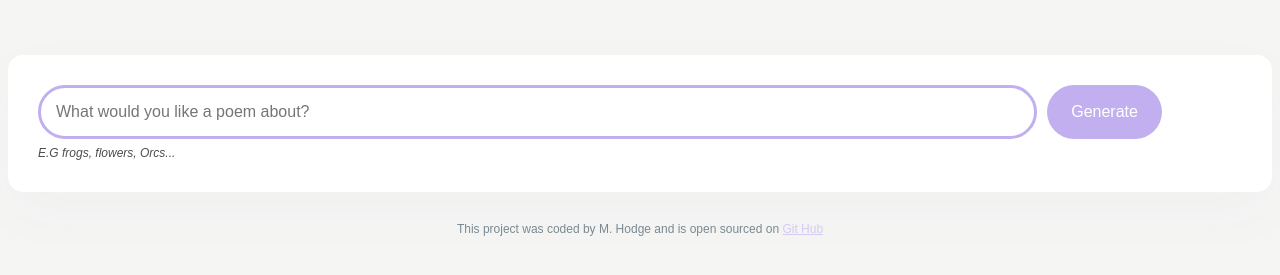
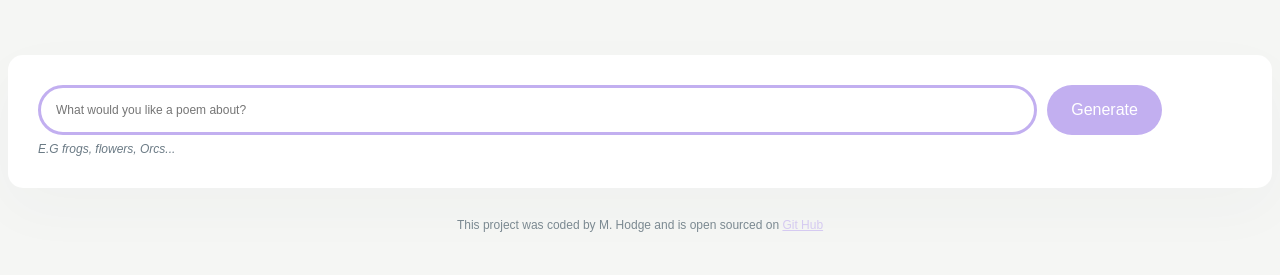
Before and after one commit to mackenziewhodge/poem-generator-ai, a plain HTML site: page index.html in a window 1280 px wide. Shown: the part 169-444 px from the top of the page. Drawn offline with nearby package versions, Linux system fonts and the light colour scheme.

Commit message:
minor CSS changes

```diff
--- a/src/style.css
+++ b/src/style.css
@@ -26,6 +26,7 @@ form{
   display: flex;
 }
 .form-container{
+  color: #2C4251;
   padding:30px;
   background-color: white;
   border-radius: 15px;
@@ -66,7 +67,7 @@ form{
   padding: 15px;
   border: 3px solid #C2AFF0;
   width: 80%;
-  font-size: 16px;
+  font-size: 12px;
   border-radius: 50px;
 }
 
```
